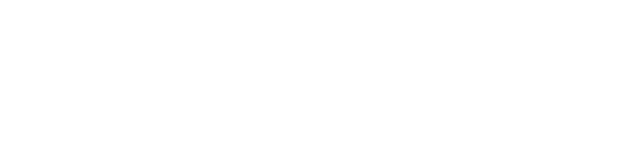
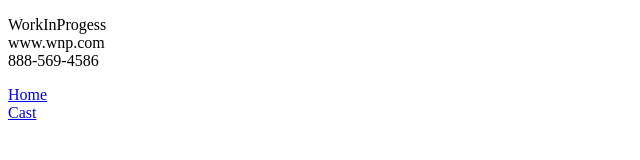
Before and after one commit to kei752/HTML-LAB-1, a plain HTML site: page contact.html in a window 1280 px wide. Shown: the whole page, without its empty margins (0-640 px from the left). Drawn offline with Linux system fonts and the light colour scheme.

Commit message:
Added elements

```diff
--- a/contact.html
+++ b/contact.html
@@ -7,5 +7,10 @@
 </head>
 <body>
 
+<p>WorkInProgess <br> www.wnp.com <br> 888-569-4586</p>
+
+
+    <a href="index.html"> Home </a> <br>
+        <a href="cast.html">Cast</a>
 </body>
 </html>
```
Also changed, not shown: cast.html (+1 -1 lines).
